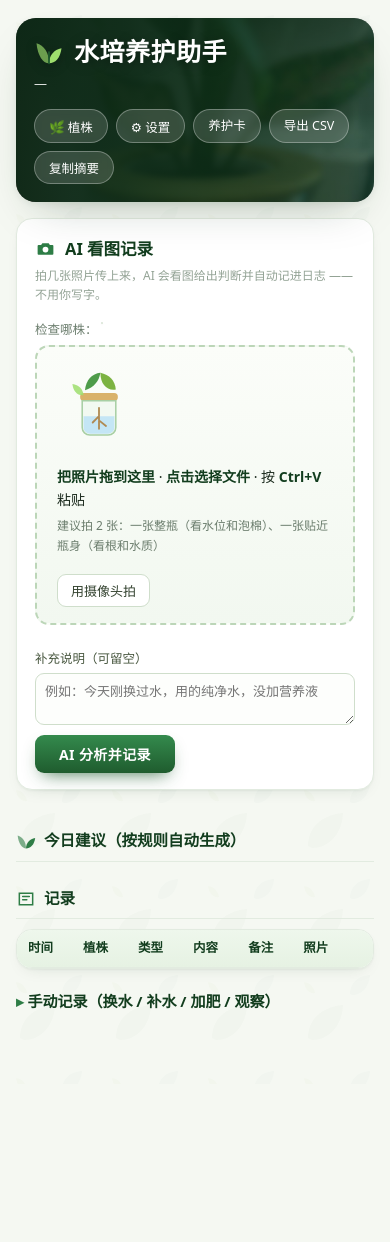
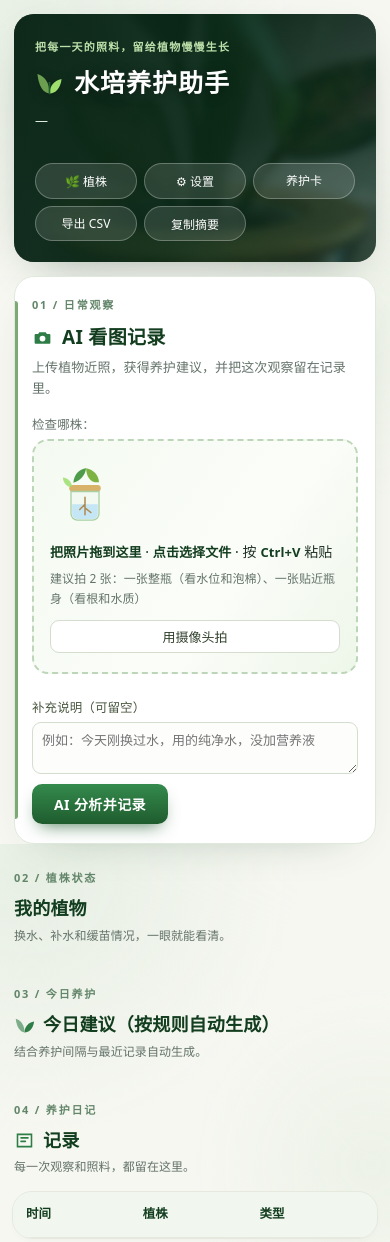
Before and after one commit to lazy-sheep-615/hydroponic-care-assistant, a plain HTML site: page public/index.html in a window 390 px wide. Shown: the top 1242 px of the page. Before the commit the page ends 1084 px from the top, so only its background shows below. Drawn offline with Linux system fonts and the light colour scheme; no server answers.

Commit message:
style: refresh care dashboard and prepare GitHub readme

```diff
--- a/public/index.html
+++ b/public/index.html
@@ -14,6 +14,7 @@
     <div class="bg"></div>
     <div class="in">
       <div>
+        <div class="hero-kicker">把每一天的照料，留给植物慢慢生长</div>
         <h1>
           <svg viewBox="0 0 24 24" fill="none" aria-hidden="true">
             <path d="M12 21c0-6 4-11 10-12-1 8-5 12-10 12z" fill="currentColor"/>
@@ -36,7 +37,8 @@
 
   <div id="banner" class="banner info hidden"></div>
 
-  <div class="card">
+  <div class="card capture-card">
+    <div class="section-eyebrow">01 / 日常观察</div>
     <h2 style="display:flex;align-items:center;gap:9px;margin-bottom:3px">
       <svg viewBox="0 0 24 24" width="21" height="21" fill="none" style="color:var(--green-m)">
         <path d="M4 8h3l1.4-2h7.2L17 8h3a1 1 0 0 1 1 1v9a1 1 0 0 1-1 1H4a1 1 0 0 1-1-1V9a1 1 0 0 1 1-1z" fill="currentColor"/>
@@ -44,7 +46,7 @@
       </svg>
       AI 看图记录
     </h2>
-    <div class="hint">拍几张照片传上来，AI 会看图给出判断并自动记进日志 —— 不用你写字。</div>
+    <div class="hint">上传植物近照，获得养护建议，并把这次观察留在记录里。</div>
 
     <div style="margin:12px 0 4px">
       <span class="muted">检查哪株：</span>
@@ -89,22 +91,23 @@
     </div>
   </div>
 
+  <div class="section-heading"><span class="section-eyebrow">02 / 植株状态</span><h3>我的植物</h3><p>换水、补水和缓苗情况，一眼就能看清。</p></div>
   <div class="grid" id="cards"></div>
 
-  <h3>
+  <div class="section-heading"><span class="section-eyebrow">03 / 今日养护</span><h3>
     <svg class="ic" viewBox="0 0 24 24" fill="none"><path d="M12 21c0-6.5 4.5-11.5 11-12.5C22 17 17 21 12 21z" fill="currentColor"/><path d="M12 21C12 12.5 8 7.5 2 5.5 3 15.5 7.5 21 12 21z" fill="currentColor" opacity=".6"/></svg>
     今日建议（按规则自动生成）
-  </h3>
+  </h3><p>结合养护间隔与最近记录自动生成。</p></div>
   <ul class="advice" id="advice"></ul>
 
-  <h3>
+  <div class="section-heading"><span class="section-eyebrow">04 / 养护日记</span><h3>
     <svg class="ic" viewBox="0 0 24 24" fill="none"><path d="M4 5h16v14H4z" stroke="currentColor" stroke-width="1.8"/><path d="M8 9h8M8 13h5" stroke="currentColor" stroke-width="1.8" stroke-linecap="round"/></svg>
     记录
-  </h3>
-  <table>
+  </h3><p>每一次观察和照料，都留在这里。</p></div>
+  <div class="table-scroll"><table>
     <thead><tr><th>时间</th><th>植株</th><th>类型</th><th>内容</th><th>备注</th><th>照片</th><th></th></tr></thead>
     <tbody id="hist"></tbody>
-  </table>
+  </table></div>
   <div class="muted" id="histInfo" style="margin-top:8px"></div>
 
   <details style="margin-top:20px">
--- a/public/style.css
+++ b/public/style.css
@@ -226,3 +226,93 @@ details summary{list-style:none}
 details summary::-webkit-details-marker{display:none}
 details summary::before{content:'▸ ';color:var(--green-m)}
 details[open] summary::before{content:'▾ '}
+
+/* ============ 界面整理：更清晰的阅读层次与移动端布局 ============ */
+:root{
+  --cream:#f6f7f1;--line:#e5e9de;--line-s:#d5ddcf;
+  --ink:#203127;--grey:#64736a;--grey-l:#78877d;
+  --r:20px;--r-s:14px;
+  --sh:0 2px 4px rgba(25,52,34,.025),0 16px 40px -28px rgba(25,52,34,.28);
+  --sh-l:0 18px 48px -25px rgba(9,39,22,.45)
+}
+body{font-size:14px;letter-spacing:.08px;background-image:radial-gradient(circle at 8% 3%,#e7efe4 0,transparent 30%),radial-gradient(circle at 95% 38%,#edf2e8 0,transparent 28%)}
+.wrap{max-width:1160px;padding:26px 22px 88px}
+.hero{min-height:220px;border-radius:25px;margin-bottom:22px}
+.hero .bg{background-position:center 45%}
+.hero .bg::after{background:linear-gradient(100deg,rgba(10,38,23,.95),rgba(11,44,26,.84) 48%,rgba(19,62,38,.4))}
+.hero .in{min-height:220px;padding:28px 34px;align-content:space-between;align-items:flex-end}
+.hero-kicker{font-size:11px;font-weight:700;letter-spacing:2px;color:#bce0aa;margin-bottom:15px}
+.hero h1{font-size:32px;letter-spacing:1px}
+.hero h1 svg{width:36px;height:36px}
+.hero .sub{font-size:13px;margin-top:12px;color:#dfebdc}
+.hero .acts{max-width:570px;justify-content:flex-end}
+.pill{padding:8px 14px;border-color:rgba(255,255,255,.28);background:rgba(255,255,255,.12);font-size:12px}
+.pill:focus-visible,button:focus-visible,a:focus-visible,summary:focus-visible{outline:3px solid #a9d47e;outline-offset:3px}
+.banner{border-radius:15px;padding:13px 18px;margin-bottom:22px}
+.card{padding:22px 24px;margin-bottom:18px}
+.capture-card{position:relative;border:1px solid #dfe9dc;box-shadow:0 15px 45px -33px rgba(24,66,35,.43)}
+.capture-card::before{content:'';position:absolute;left:0;top:24px;bottom:24px;width:3px;border-radius:0 3px 3px 0;background:#7baa74}
+.section-eyebrow{display:block;color:#63866a;font-size:11px;font-weight:750;letter-spacing:1.8px;margin-bottom:7px}
+.capture-card h2{font-size:22px;letter-spacing:.3px}
+.capture-card>.hint{font-size:13px;color:var(--grey);margin-top:4px}
+.section-heading{margin:31px 0 14px}
+.section-heading h3{font-size:20px;letter-spacing:.2px;margin:0;padding:0;border:0}
+.section-heading h3 .ic{width:21px;height:21px}
+.section-heading p{margin:2px 0 0;color:var(--grey);font-size:12px}
+.grid{gap:18px}
+.grid>.card{margin-bottom:0;transition:transform .18s,box-shadow .18s}
+.grid>.card:hover{transform:translateY(-2px);box-shadow:var(--sh-l)}
+.avatar{width:66px;height:66px;border-radius:18px}
+.plant-head{gap:15px;margin-bottom:16px}
+.kv{padding:7px 0;border-top:1px solid #eef1ea}
+.badge{margin:13px 0 9px;padding:5px 12px}
+.bar{height:9px;margin:4px 0 13px}
+.dropzone{min-height:150px;border-color:#bdd5b8;border-radius:16px;padding:22px 25px;background:linear-gradient(125deg,#f4faf1,#fbfdf9 60%,#eef6e9)}
+.dropzone .art{flex-basis:95px;height:95px}
+.dropzone .txt b{font-size:14px}
+.dropzone .hint{font-size:12px;line-height:1.7}
+button.primary{border-radius:10px;padding:10px 22px}
+.seg{border-radius:11px;box-shadow:none}
+.seg button{padding:8px 15px}
+ul.advice{display:grid;grid-template-columns:repeat(2,minmax(0,1fr));gap:10px}
+ul.advice li{margin:0;padding:13px 15px;min-height:64px;line-height:1.6}
+.table-scroll{overflow-x:auto;border:1px solid var(--line);border-radius:var(--r);background:#fff;box-shadow:var(--sh)}
+.table-scroll table{border:0;border-radius:0;box-shadow:none;min-width:760px}
+th,td{padding:12px 13px}
+th{background:#f1f6ef}
+tbody tr:hover td{background:#f8fbf6}
+details{background:#fff;border:1px solid var(--line);border-radius:var(--r);padding:14px 18px;box-shadow:var(--sh)}
+details summary{font-size:14px;font-weight:650;color:var(--green-d);cursor:pointer}
+details>.card{margin:14px 0 0;box-shadow:none;background:#fafcf9}
+#drawer .panel,#plantDrawer .panel{background:#fbfcf9}
+#drawer h2,#plantDrawer h2{font-size:21px}
+@media(max-width:900px){.hero .in{align-items:flex-start}.hero .acts{justify-content:flex-start}}
+@media(max-width:700px){
+  .wrap{padding:14px 14px 60px}
+  .hero,.hero .in{min-height:0}
+  .hero{border-radius:20px;margin-bottom:14px}
+  .hero .in{padding:24px 21px 21px}
+  .hero h1{font-size:25px}
+  .hero h1 svg{width:29px;height:29px}
+  .hero-kicker{letter-spacing:1.2px;margin-bottom:11px}
+  .hero .acts{gap:7px;margin-top:17px}
+  .pill{padding:7px 11px}
+  .banner{margin-bottom:14px}
+  .card{padding:19px 17px}
+  .capture-card h2{font-size:19px}
+  .section-heading{margin-top:25px}
+  .section-heading h3{font-size:18px}
+  .grid{grid-template-columns:1fr;gap:12px}
+  ul.advice{grid-template-columns:1fr;gap:8px}
+  .dropzone{min-height:0;padding:19px 16px;gap:10px}
+  .dropzone .art{width:70px;height:70px;flex-basis:70px}
+  .dropzone .go{align-self:stretch}
+  .dropzone .go button{width:100%}
+  .seg{max-width:100%;flex-wrap:wrap;border:0;gap:5px;overflow:visible;background:transparent}
+  .seg button,.seg button:last-child{border:1px solid var(--line-s);border-radius:9px}
+  .seg button.on{border-color:var(--green-m)}
+  .table-scroll{margin:0 -2px}
+  #drawer .panel,#plantDrawer .panel{padding:22px 18px 42px}
+}
+@media(max-width:400px){.hero .acts{display:grid;grid-template-columns:repeat(3,minmax(0,1fr));width:100%}.pill{text-align:center;padding:7px 5px}.dropzone .txt b{font-size:13px}}
+@media(prefers-reduced-motion:reduce){*,*::before,*::after{scroll-behavior:auto!important;transition:none!important;animation:none!important}}
```
Also changed, not shown: 3 other files.
